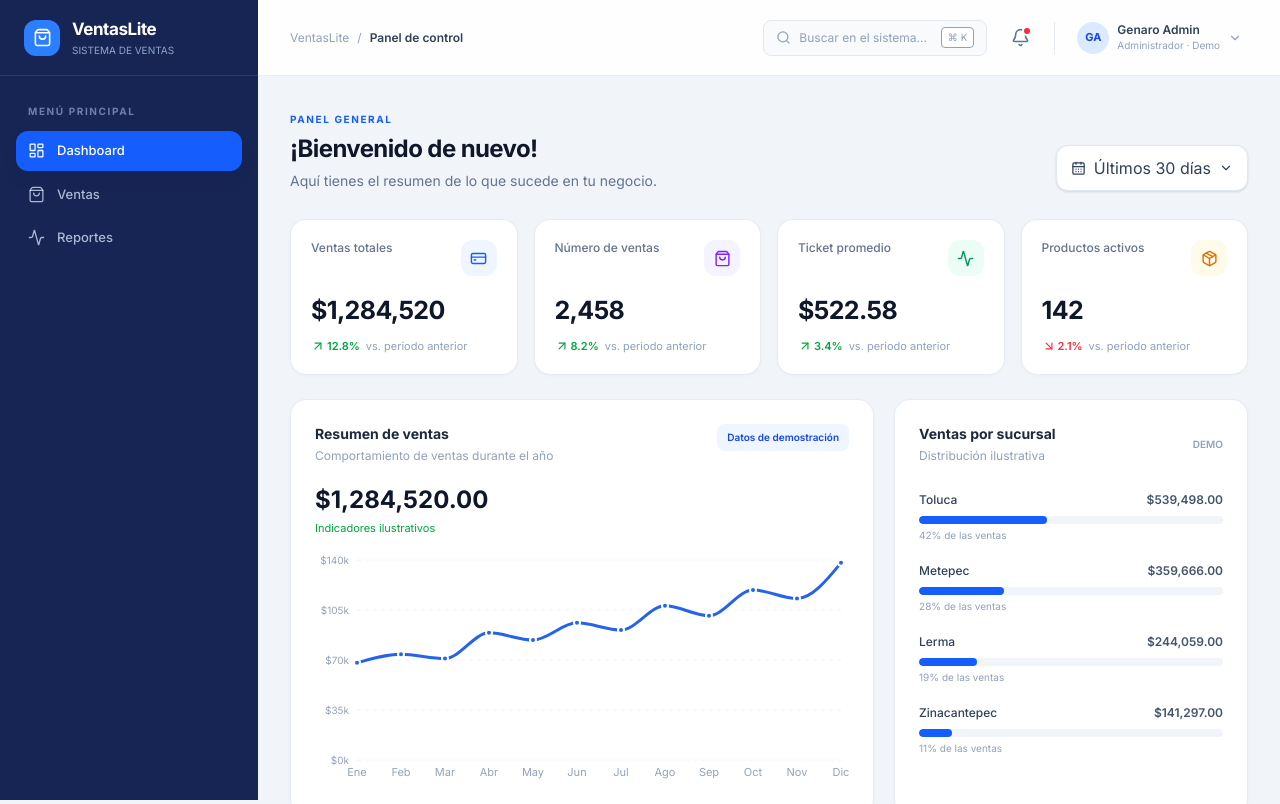
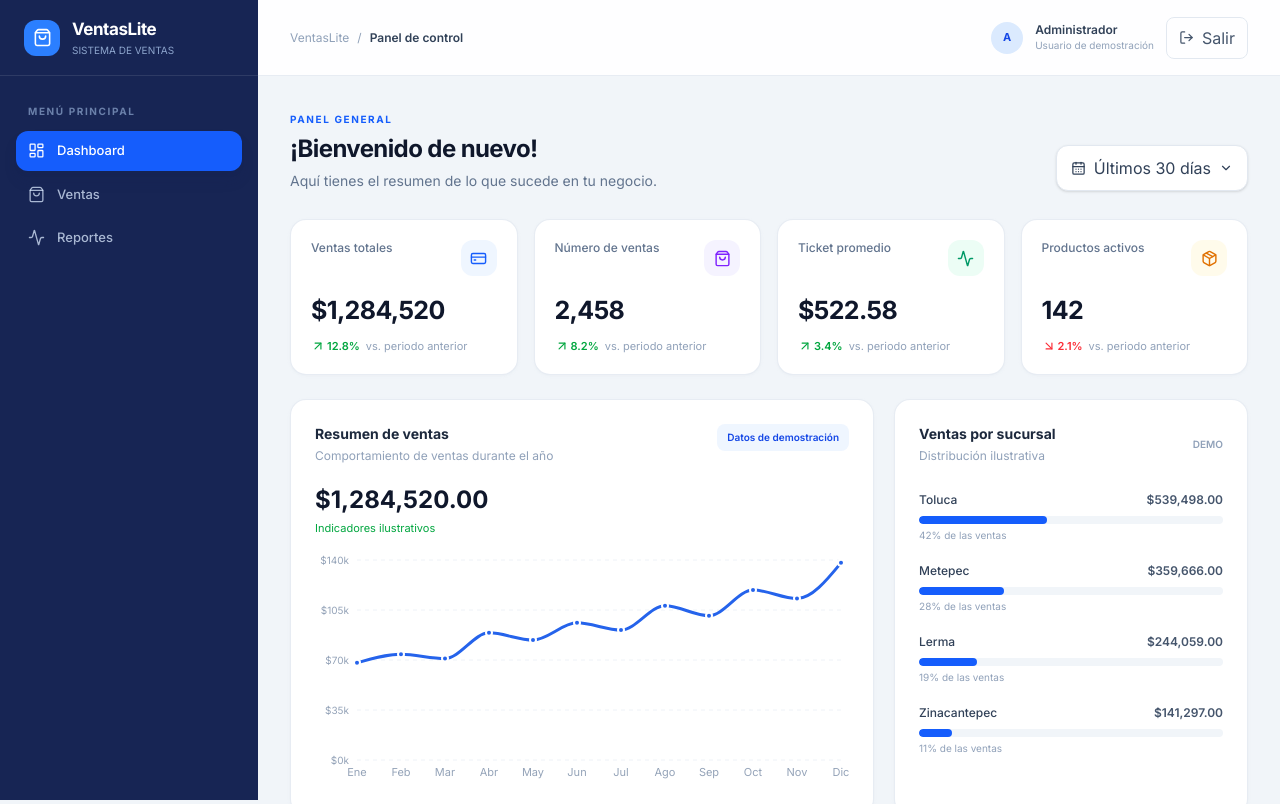
Before and after one commit to GenaroDominguez96/ventaslite-web, a React (Vite) app: page /dashboard in a window 1280 px wide. Shown: the top 804 px of the page. Built offline with nearby package versions, Linux system fonts and the light colour scheme.

Commit message:
refactor: keep header aligned with required user and logout controls

```diff
--- a/src/components/layout/AppHeader.jsx
+++ b/src/components/layout/AppHeader.jsx
@@ -1,4 +1,4 @@
-import { Bell, ChevronDown, Menu, Search } from 'lucide-react'
+import { LogOut, Menu } from 'lucide-react'
 
 function AppHeader({ onOpenMenu }) {
   return (
@@ -24,36 +24,22 @@ function AppHeader({ onOpenMenu }) {
         </div>
       </div>
 
-      <div className="flex items-center gap-2 md:gap-4">
-        <div className="hidden h-9 w-56 items-center gap-2 rounded-lg border border-slate-200 bg-slate-50 px-3 md:flex">
-          <Search size={15} className="text-slate-400" />
-          <span className="text-xs text-slate-400">Buscar en el sistema...</span>
-          <span className="ml-auto rounded border bg-white px-1.5 py-0.5 text-[10px] text-slate-400">
-            ⌘ K
-          </span>
+      <div className="flex items-center gap-3">
+        <div className="flex h-8 w-8 items-center justify-center rounded-full bg-blue-100 text-[11px] font-bold text-blue-700">
+          A
         </div>
-
+        <span className="hidden text-left sm:block">
+          <span className="block text-xs font-semibold text-slate-700">Administrador</span>
+          <span className="block text-[10px] text-slate-400">Usuario de demostración</span>
+        </span>
         <button
           type="button"
-          aria-label="Notificaciones (demostración)"
-          className="relative rounded-lg p-2 text-slate-500 hover:bg-slate-100"
+          aria-label="Cerrar sesión"
+          className="inline-flex items-center gap-2 rounded-lg border border-slate-200 px-3 py-2 text-xs font-medium text-slate-600 hover:bg-slate-50"
         >
-          <Bell size={19} />
-          <span className="absolute right-2 top-2 h-1.5 w-1.5 rounded-full bg-red-500 ring-2 ring-white" />
+          <LogOut size={15} />
+          <span className="hidden sm:inline">Salir</span>
         </button>
-
-        <div className="hidden h-8 border-l border-slate-200 sm:block" />
-
-        <div className="flex items-center gap-2 rounded-lg p-1.5">
-          <div className="flex h-8 w-8 items-center justify-center rounded-full bg-blue-100 text-[11px] font-bold text-blue-700">
-            GA
-          </div>
-          <span className="hidden text-left sm:block">
-            <span className="block text-xs font-semibold text-slate-700">Genaro Admin</span>
-            <span className="block text-[10px] text-slate-400">Administrador · Demo</span>
-          </span>
-          <ChevronDown size={14} className="hidden text-slate-400 sm:block" />
-        </div>
       </div>
     </header>
   )
```
